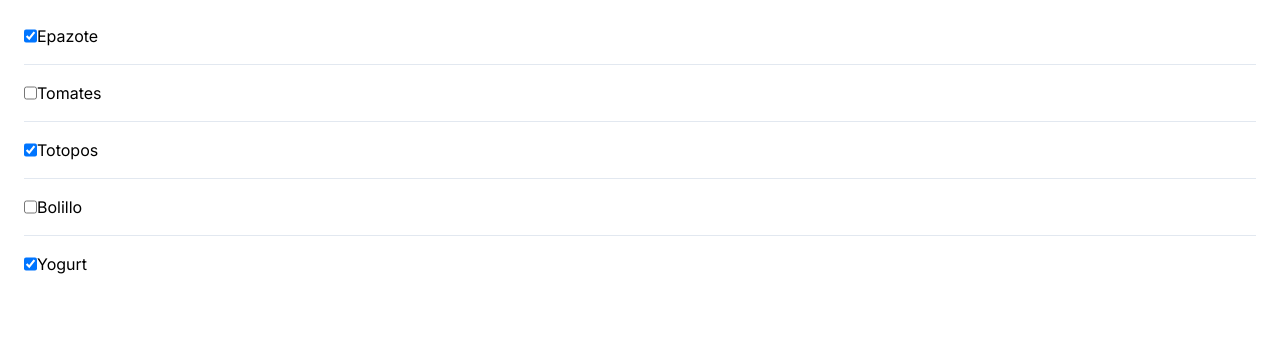
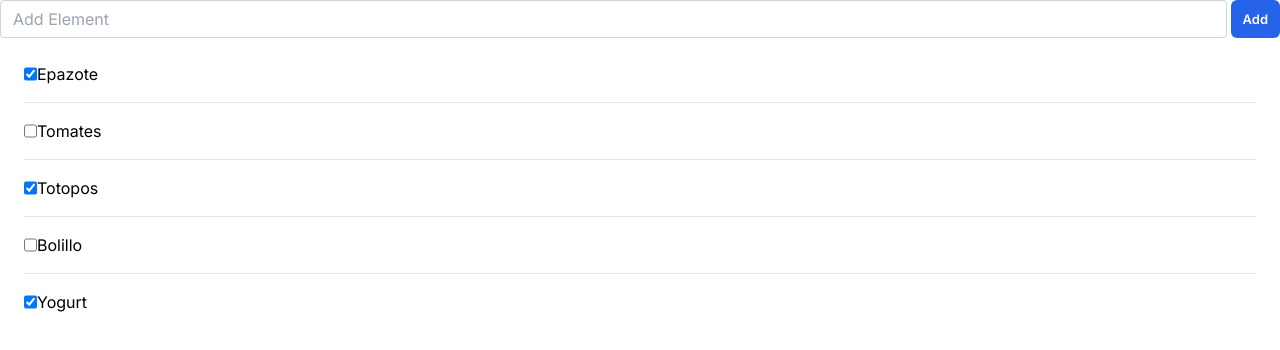
Before and after one commit to beto2do/mandado, a Next.js app: page /shop in a window 1280 px wide. Shown: the top 350 px of the page. Built offline with nearby package versions, Linux system fonts and the light colour scheme.

Commit message:
add shopping context

```diff
--- /dev/null
+++ b/src/app/components/common/add-element.tsx
@@ -0,0 +1,23 @@
+"use client"
+import { useState } from 'react';
+import Button from '../common/button';
+
+export default function AddElement({onAdd}:{onAdd: any}) {
+    const [text, setText] = useState('');
+    return (
+    <div className="flex gap-1">
+        <input
+            className='block w-full py-1.5 px-3 text-base font-normal leading-6 border-solid border border-zinc-300 rounded'
+            placeholder="Add Element"
+            value={text}
+            onChange={e => setText(e.target.value)}
+        />
+        <Button
+            onClick={() => {
+                setText('');
+                onAdd(text);
+            }}
+        >Add</Button>
+    </div>
+    );
+}
--- a/src/app/components/common/button.tsx
+++ b/src/app/components/common/button.tsx
@@ -1,9 +1,12 @@
 export default function Button({onClick, children}: {onClick: any, children:any}) {
     return (
-        <button onClick={e => {
-            e.stopPropagation();
-            onClick();
-        }}>
+        <button
+            className='pointer-events-auto rounded-md bg-blue-600 px-3 py-2 text-[0.8125rem] font-semibold leading-5 text-white hover:bg-blue-500'
+            onClick={e => {
+                e.stopPropagation();
+                onClick();
+            }}
+        >
             {children}
         </button>
     );
--- a/src/app/components/shopping/shopping-list.tsx
+++ b/src/app/components/shopping/shopping-list.tsx
@@ -1,11 +1,13 @@
 import ListElement from '../../components/common/list-element';
+import AddElement from '../../components/common/add-element';
 import Product from '../../models/product';
 import SuperMarketProduct from '../../components/shopping/product';
 import ListWrapper from '../common/list-wrapper';
-import { getShoppingList } from '../../services/shopping';
+import { useShopping, useShoppingDispatch } from '../../contexts/shopping-context';
 
 export default function ShoppingList() {
-    const groceryList :Array<Product> =  getShoppingList();
+    const groceryList :Product[] =  useShopping();
+    const dispatch = useShoppingDispatch();
     const groceryGroup = groceryList.map(product => {
       return (
         <ListElement key={'list_element' + product.id}>
@@ -20,8 +22,20 @@ export default function ShoppingList() {
         );
     });
     return (
-        <ListWrapper>
-            {groceryGroup}
-        </ListWrapper>
+        <>
+            <AddElement
+                onAdd={(productName: string) => {
+                    //TODO change way to create the id
+                    dispatch({
+                        type: 'added',
+                        id: groceryList.length,
+                        name: productName
+                    });
+                }}
+            ></AddElement>
+            <ListWrapper>
+                {groceryGroup}
+            </ListWrapper>
+        </>
     );
 }
--- /dev/null
+++ b/src/app/contexts/shopping-context.tsx
@@ -0,0 +1,46 @@
+"use client"
+import {  createContext, useContext, useReducer, Dispatch } from 'react';
+import { getShoppingList } from '../services/shopping';
+import Product from '../models/product';
+
+const ShoppingContext = createContext<Product[]>([]);
+const ShoppingDispatchContext = createContext<Dispatch<any>>(()=>{});
+
+export function ShoppingProvider({children}: {children: any}) {
+    const [groceries, dispatch] = useReducer(shoppingReducer, initialGroceries);
+    return (
+        <ShoppingContext.Provider value={groceries}>
+            <ShoppingDispatchContext.Provider value={dispatch}>
+                {children}
+            </ShoppingDispatchContext.Provider>
+        </ShoppingContext.Provider>
+    );
+}
+
+export function useShopping() {
+    return useContext(ShoppingContext);
+}
+
+export function useShoppingDispatch() {
+    return useContext(ShoppingDispatchContext);
+}
+
+function shoppingReducer(groceries: Product[], action: any) : Product[] {
+    switch(action.type){
+        case 'added': {
+            return [
+                ...groceries,
+                {
+                    id: action.id,
+                    name:action.name,
+                    isGrabbed: false
+                }
+            ];
+        }
+        default : {
+            throw Error('Unknown action: ', action.type);
+        }
+    }
+}
+
+const initialGroceries :Product[] =  getShoppingList();
--- a/src/app/services/shopping.tsx
+++ b/src/app/services/shopping.tsx
@@ -1,29 +1,29 @@
 import Product from '../models/product';
 
-export function getShoppingList(): Array<Product>  {
+export function getShoppingList() :Product[] {
     return [
         {
-            id: '1',
+            id: '0',
             name:'Epazote',
             isGrabbed: true
         },
         {
-            id: '2',
+            id: '1',
             name:'Tomates',
             isGrabbed: false
         },
         {
-            id: '3',
+            id: '2',
             name:'Totopos',
             isGrabbed: true
         },
         {
-            id: '4',
+            id: '3',
             name:'Bolillo',
             isGrabbed: false
         },
         {
-            id: '5',
+            id: '4',
             name:'Yogurt',
             isGrabbed: true
         }
--- a/src/app/shop/page.tsx
+++ b/src/app/shop/page.tsx
@@ -1,10 +1,15 @@
 
+"use client"
 import ShoppingList from '../components/shopping/shopping-list';
+import { ShoppingProvider } from '../contexts/shopping-context';
+
 export default function Shop() {
 
     return (
       <main className="flex flex-col justify-between">
-        <ShoppingList></ShoppingList>
+        <ShoppingProvider>
+          <ShoppingList></ShoppingList>
+        </ShoppingProvider>
       </main>
     )
 }
```
Also changed, not shown: src/app/components/shopping/product.tsx (line endings or trailing spaces).
